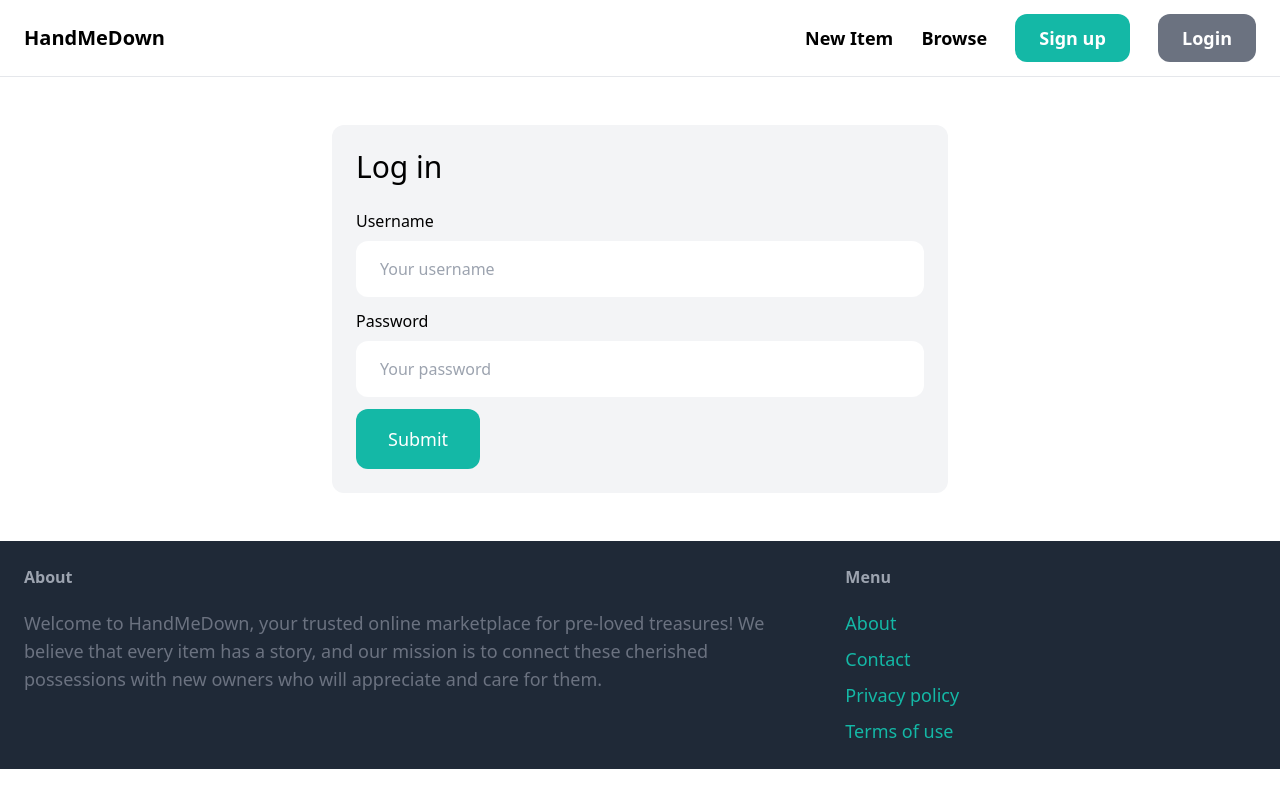
After one commit to AristonCatipay/django_online_marketplace, a Django app: page /login/ in a window 1280 px wide. The commit adds this page. Run offline with Django 4.2, Linux system fonts and the light colour scheme; some libraries are stand-ins or nearby versions.

Commit message:
Created the login page and finished its functionality. Also edit the base.html to show different buttons if the user is already logged in.

```diff
--- a/core/forms.py
+++ b/core/forms.py
@@ -1,6 +1,19 @@
 from django import forms
-from django.contrib.auth.forms import UserCreationForm
+from django.contrib.auth.forms import UserCreationForm, AuthenticationForm
 from django.contrib.auth.models import User
+
+class LoginForm(AuthenticationForm):
+    username = forms.CharField(widget=forms.TextInput(attrs={
+        'placeholder': 'Your username',
+        'class': 'w-full py-4 px-6 rounded-xl'
+    }))
+
+    password = forms.CharField(widget=forms.PasswordInput(attrs={
+        'placeholder': 'Your password',
+        'class': 'w-full py-4 px-6 rounded-xl'
+    }))
+
+
 
 class SignupForm(UserCreationForm):
     class Meta:
--- a/core/templates/core/base.html
+++ b/core/templates/core/base.html
@@ -16,8 +16,13 @@
         <div class="space-x-6">
             <a href="#" class="text-lg font-semibold hover:text-gray-500">New Item</a>
             <a href="#" class="text-lg font-semibold hover:text-gray-500">Browse</a>
+            {% if request.user.is_authenticated %}
+            <a href="#" class="px-6 py-3 text-lg font-semibold bg-teal-500 text-white rounded-xl hover:text-teal-700">Inbox</a>
+            <a href="#" class="px-6 py-3 text-lg font-semibold bg-gray-500 text-white rounded-xl hover:text-gray-700">Dashboard</a>
+            {% else %}
             <a href="{% url 'core:signup' %}" class="px-6 py-3 text-lg font-semibold bg-teal-500 text-white rounded-xl hover:text-teal-700">Sign up</a>
-            <a href="#" class="px-6 py-3 text-lg font-semibold bg-gray-500 text-white rounded-xl hover:text-gray-700">Login</a>
+            <a href="{% url 'core:login' %}" class="px-6 py-3 text-lg font-semibold bg-gray-500 text-white rounded-xl hover:text-gray-700">Login</a>
+            {% endif %}
         </div>
     </nav>
     <div class="px-6 py-6">
--- /dev/null
+++ b/core/templates/core/login.html
@@ -0,0 +1,33 @@
+{% extends 'core/base.html' %}
+
+{% block title %}Log in{% endblock %}
+
+{% block content %}
+    <div class="w-1/2 my-6 mx-auto p-6 bg-gray-100 rounded-xl">
+        <h1 class="mb-6 text-3xl">Log in</h1>
+        <form action="." method="POST">
+            {% csrf_token %}
+
+            <div class="mb-3">
+                <label class="inline-block mb-2">Username</label><br>
+                {{ form.username }}
+            </div>
+
+            <div class="mb-3">
+                <label class="inline-block mb-2">Password</label><br>
+                {{ form.password }}
+            </div>
+
+            {% if form.error or form.non_field_errors %}
+                <div class="mb-3 p-6 bg-red-100 rounded-xl">
+                    {% for field in form %}
+                        {{ field.errors }}
+                    {% endfor %}
+                    {{ form.none_field_errors }}
+                </div>
+            {% endif %}
+
+            <button class="py-4 px-8 text-lg bg-teal-500 hover:bg-teal-700 rounded-xl text-white">Submit</button>
+        </form>
+    </div>
+{% endblock %}
--- a/core/urls.py
+++ b/core/urls.py
@@ -1,5 +1,7 @@
+from django.contrib.auth import views as auth_views
 from django.urls import path
 from . import views
+from . forms import LoginForm
 
 app_name = 'core'
 
@@ -7,4 +9,7 @@ urlpatterns = [
     path('', views.index, name='index'),
     path('contact/', views.contact, name='contact'),
     path('signup/', views.signup, name='signup'),
+    path('login/', auth_views.LoginView.as_view(template_name='core/login.html',
+                                                authentication_form=LoginForm)
+                                                , name='login')
 ]
--- a/django_online_marketplace/settings.py
+++ b/django_online_marketplace/settings.py
@@ -26,6 +26,10 @@ SECRET_KEY = 'django-insecure-)j*-b$j!ia2921f(ll!*nt-q9p))-+@jtjap1v8j7k(_e5ef+$
 DEBUG = True
 
 ALLOWED_HOSTS = []
+
+LOGIN_URL = '/login/'
+LOGIN_REDIRECT_URL = '/'
+LOGOUT_REDIRECT_URL = '/'
 
 
 # Application definition
```
